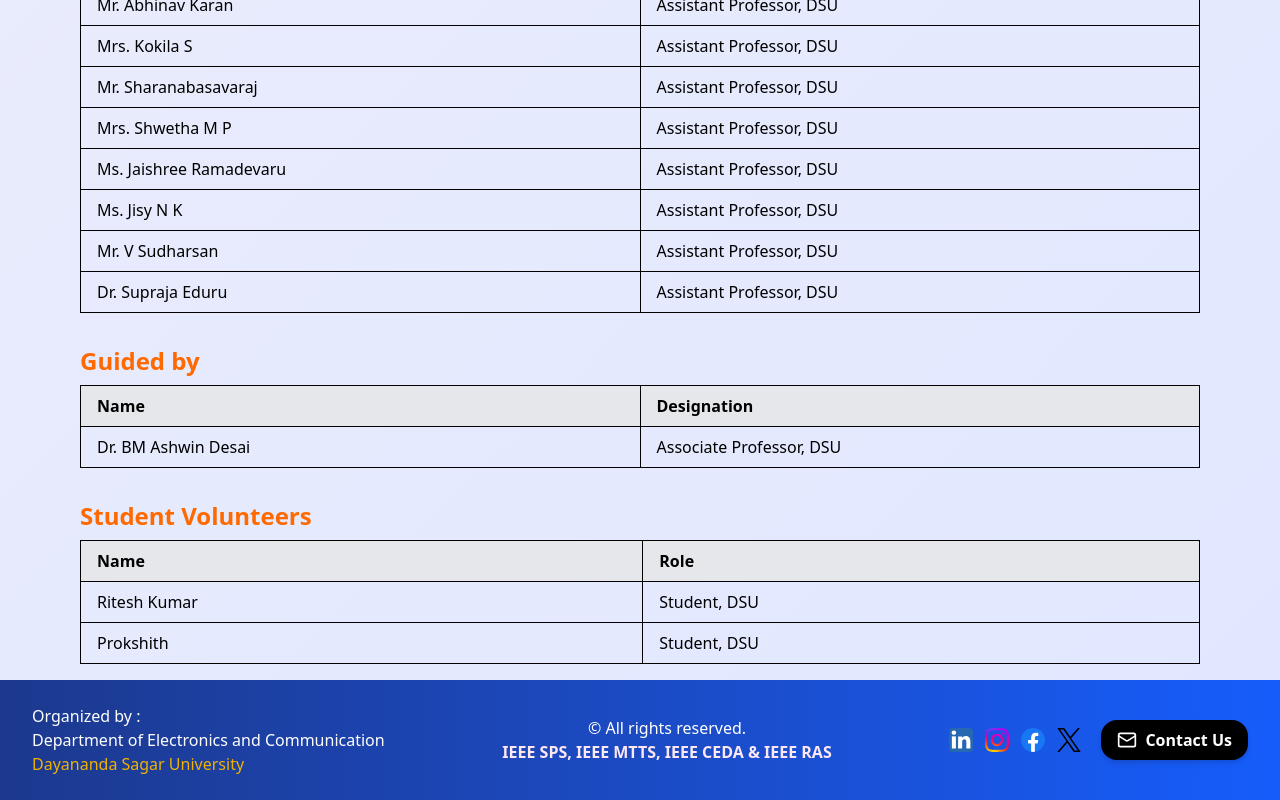
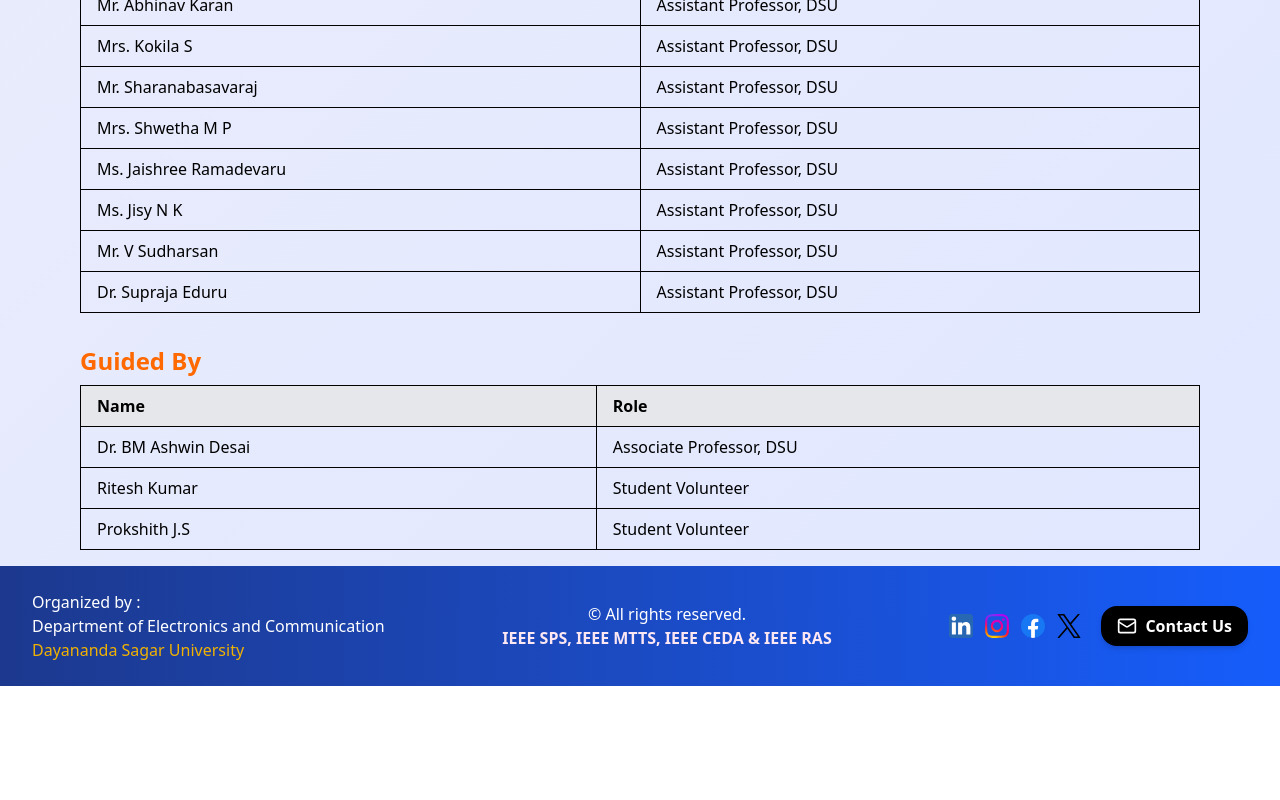
Before and after one commit to riteshkusingh27/IEEE_CONFERENCE, a React (Vite) app: page /committee in a window 1280 px wide. Shown: the part 4721-5521 px from the top of the page. After the commit the page ends 5407 px from the top, so only its background shows below. Built offline with nearby package versions, Linux system fonts and the light colour scheme.

Commit message:
Update committee roles and titles in CommiteeTable

```diff
--- a/src/Components/CommiteeTable.jsx
+++ b/src/Components/CommiteeTable.jsx
@@ -57,22 +57,17 @@ const committees = [
       { name: "Mr. V Sudharsan", role: "Assistant Professor, DSU" },
       { name: "Dr. Supraja Eduru", role: "Assistant Professor, DSU" }
     ]
-  },
-  {
-    title : "Guided by",
-    members:[
-         { name: "Dr. BM Ashwin Desai", role: "Associate Professor, DSU" },
-    ]
-  },
+  }
 
 ];
 
 const student =[
       {
-    title : "Student Volunteers",
+    title : "Guided By",
     members:[
-        {name : "Ritesh Kumar ", role : "Student, DSU"},
-        {name : "Prokshith", role : "Student, DSU"},
+          { name: "Dr. BM Ashwin Desai", role: "Associate Professor, DSU" },
+        {name : "Ritesh Kumar ", role : "Student Volunteer"},
+        {name : "Prokshith J.S", role : "Student Volunteer"},
     ]
   }
 ]
```
